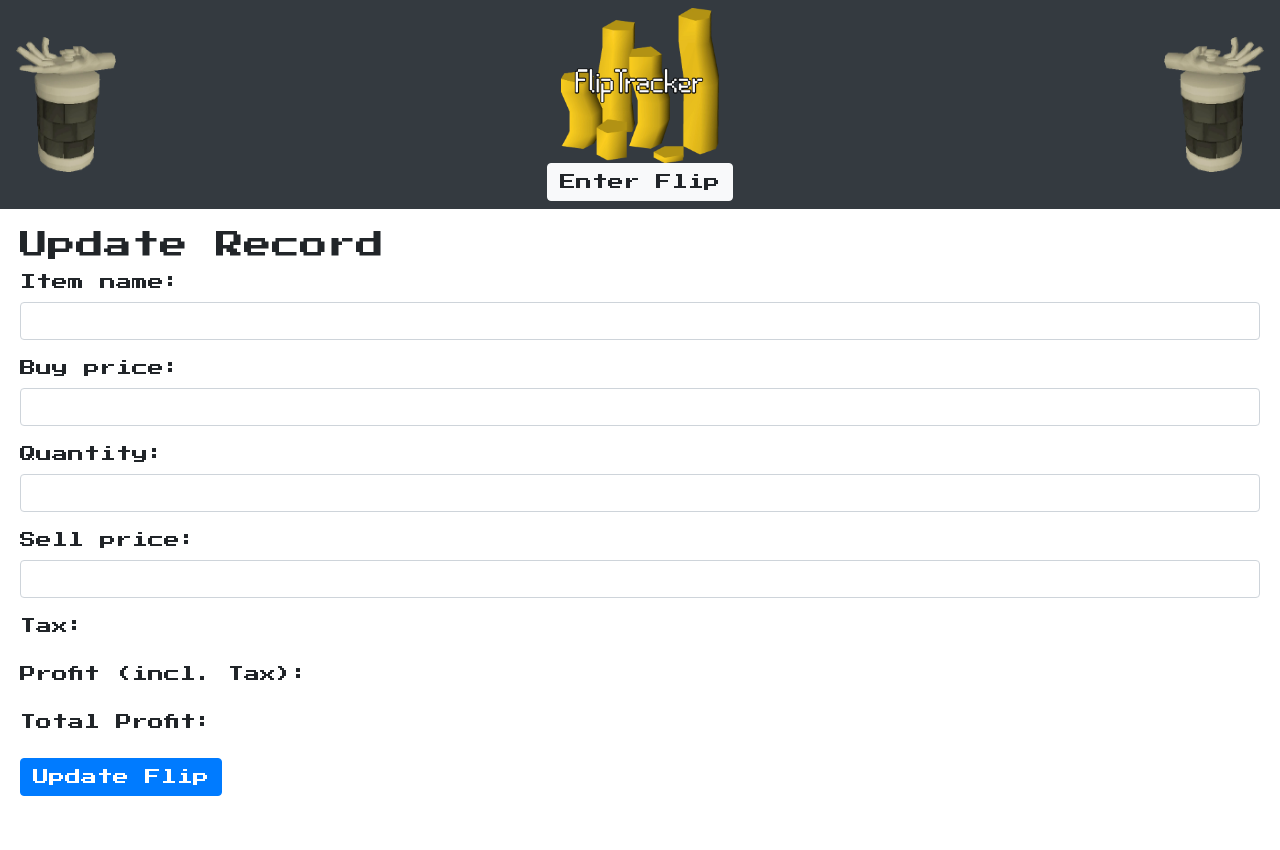
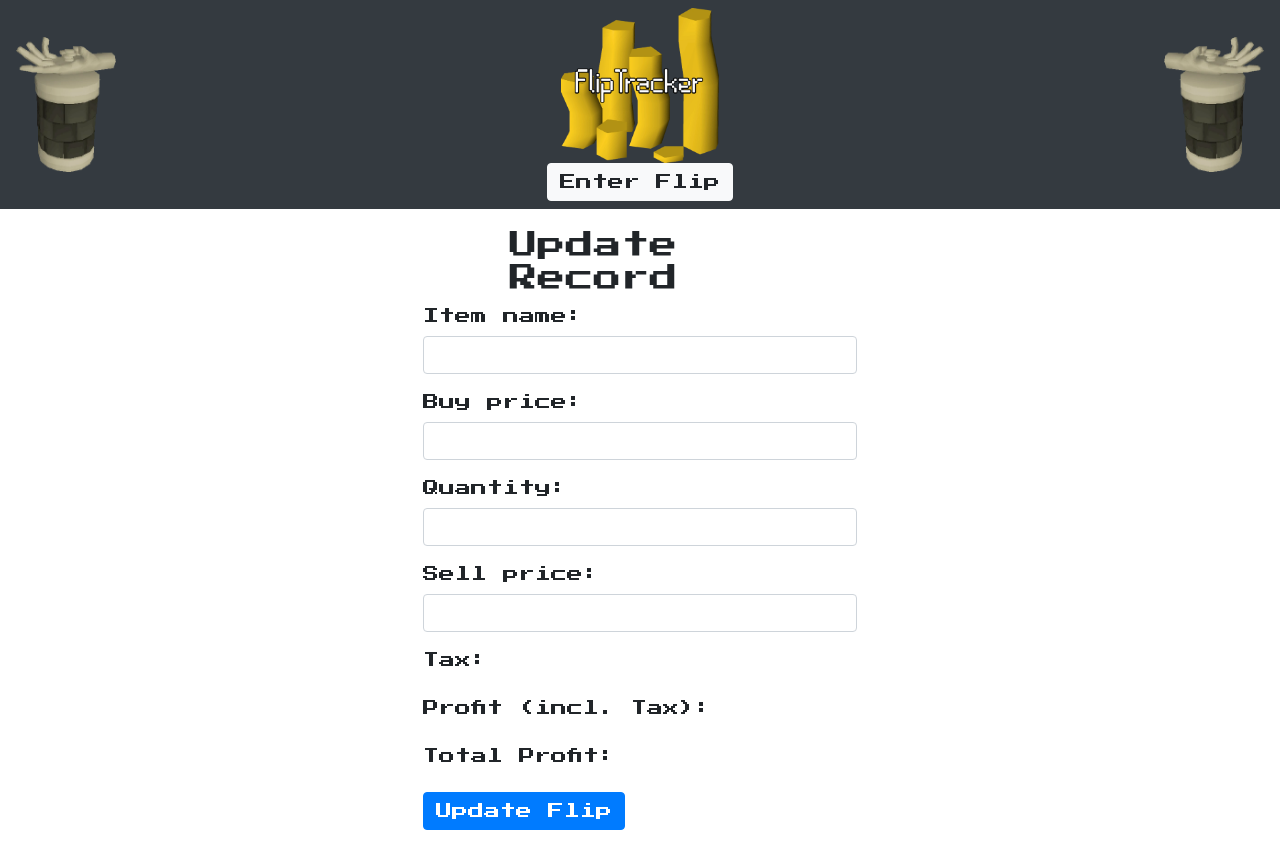
Before and after one commit to Will-Quinn/FlipTracker, a React (Create React App) app in the folder mern/client/: page /edit/1 in a window 1280 px wide. Before the commit the page ends 816 px from the top, so only its background shows below. Built offline with nearby package versions, Linux system fonts and the light colour scheme; no server answers.

Commit message:
styling for edit page consistent with create page

```diff
--- a/mern/client/src/components/edit.js
+++ b/mern/client/src/components/edit.js
@@ -90,8 +90,8 @@ export default function Edit() {
   }
   // This following section will display the form that takes input from the user to update the data.
   return (
-    <div>
-      <h3>Update Record</h3>
+    <div style={{"width" : "35%", "margin": "auto"}}>
+      <h3 style={{"margin-left": "20%"}}>Update Record</h3>
       <form onSubmit={onSubmit}>
         <div className="form-group">
           <label htmlFor="ItemName">Item name: </label>
```
